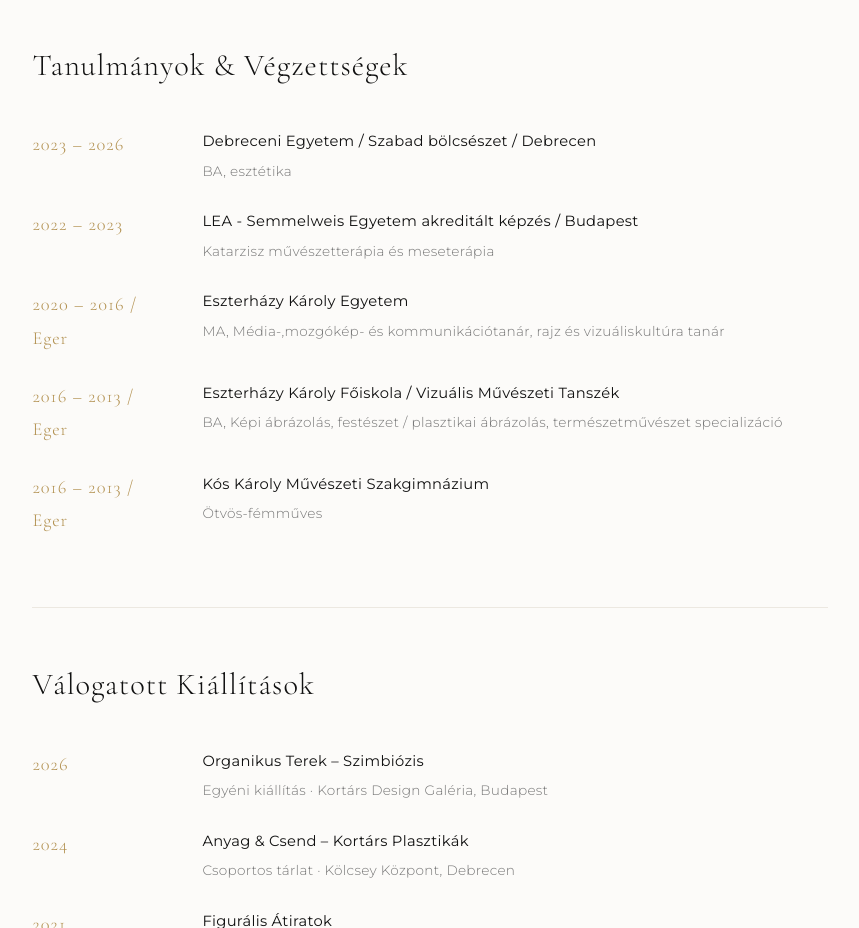
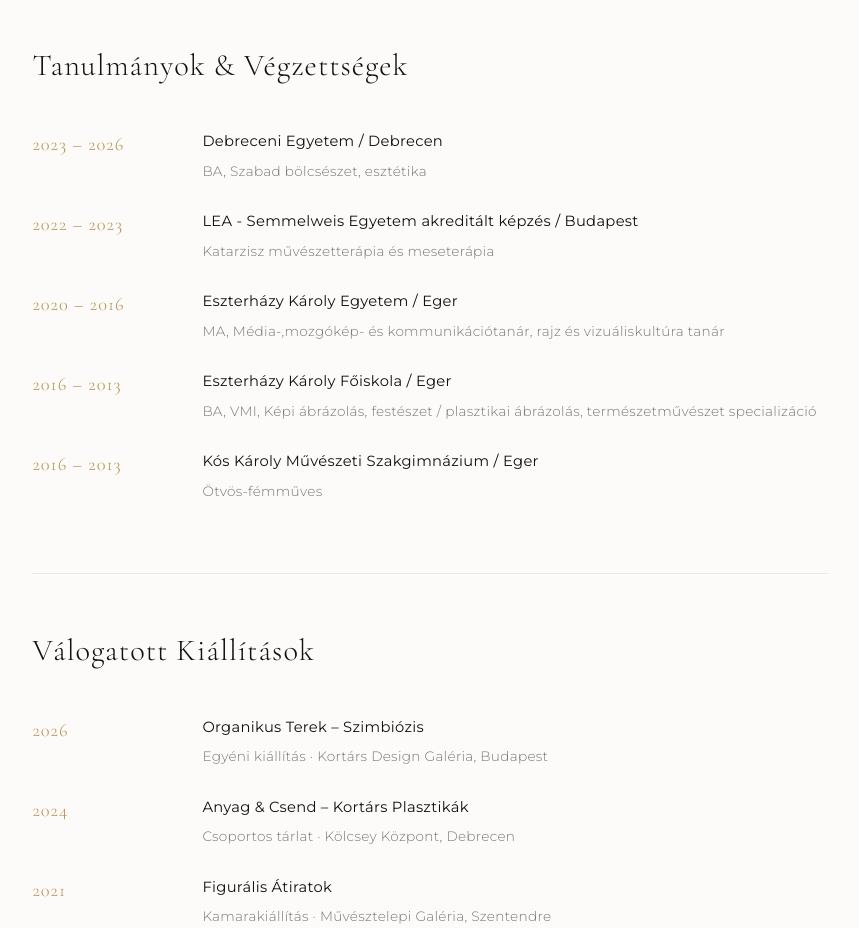
Before and after one commit to sztellabacsi/sztellabacsi-portfolio, a plain HTML site: page about.html in a window 1280 px wide. Shown: the part 1000-1928 px from the top of the page, without its empty margins (210-1069 px from the left). Drawn offline with nearby package versions, Linux system fonts and the light colour scheme.

Commit message:
Update educational details in about.html

```diff
--- a/about.html
+++ b/about.html
@@ -385,8 +385,8 @@
             <div class="cv-item">
                 <span class="cv-year">2023 – 2026</span>
                 <div class="cv-detail">
-                    <strong>Debreceni Egyetem / Szabad bölcsészet / Debrecen</strong>
-                    <p>BA, esztétika</p>
+                    <strong>Debreceni Egyetem / Debrecen</strong>
+                    <p>BA, Szabad bölcsészet, esztétika</p>
                 </div>
             </div>
 
@@ -399,25 +399,25 @@
             </div>
 
              <div class="cv-item">
-                <span class="cv-year">2020 – 2016 / Eger</span>
+                <span class="cv-year">2020 – 2016</span>
                 <div class="cv-detail">
-                    <strong>Eszterházy Károly Egyetem</strong>
+                    <strong>Eszterházy Károly Egyetem / Eger</strong>
                     <p>MA, Média-,mozgókép- és kommunikációtanár, rajz és vizuáliskultúra tanár</p>
                 </div>
             </div>
 
             <div class="cv-item">
-                <span class="cv-year">2016 – 2013 / Eger</span>
+                <span class="cv-year">2016 – 2013</span>
                 <div class="cv-detail">
-                    <strong>Eszterházy Károly Főiskola / Vizuális Művészeti Tanszék</strong>
-                    <p>BA, Képi ábrázolás, festészet / plasztikai ábrázolás, természetművészet specializáció</p>
+                    <strong>Eszterházy Károly Főiskola / Eger</strong>
+                    <p>BA, VMI, Képi ábrázolás, festészet / plasztikai ábrázolás, természetművészet specializáció</p>
                 </div>
             </div>
 
              <div class="cv-item">
-                <span class="cv-year">2016 – 2013 / Eger</span>
+                <span class="cv-year">2016 – 2013</span>
                 <div class="cv-detail">
-                    <strong>Kós Károly Művészeti Szakgimnázium</strong>
+                    <strong>Kós Károly Művészeti Szakgimnázium / Eger</strong>
                     <p>Ötvös-fémműves</p>
                 </div>
             </div>
```
